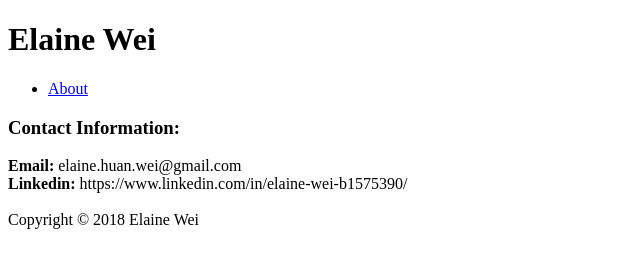
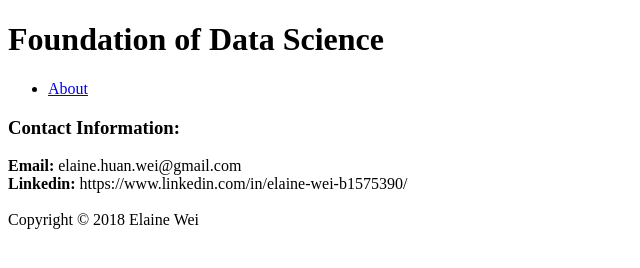
Before and after one commit to elaine95/data-science, a plain HTML site: page index.html in a window 1280 px wide. Shown: the whole page, without its empty margins (0-640 px from the left). Drawn offline with Linux system fonts and the light colour scheme.

Commit message:
Update index html

```diff
--- a/index.html
+++ b/index.html
@@ -3,14 +3,14 @@
   <head>
     <meta charset="utf-8">
     <meta name="description" content="Foundation of Data Science">
-    <meta name="author" content="Foundation of Data Science">
+    <meta name="author" content="Elaine Wei">
     <title>Foundation of Data Science </title>
   </head>
   <body>
     <header>
       <div class="container">
         <div id="branding">
-          <h1><span class="highlight">Elaine Wei </span></h1>
+          <h1><span class="highlight">Foundation of Data Science</span></h1>
         </div>
         <nav>
           <ul>
```
